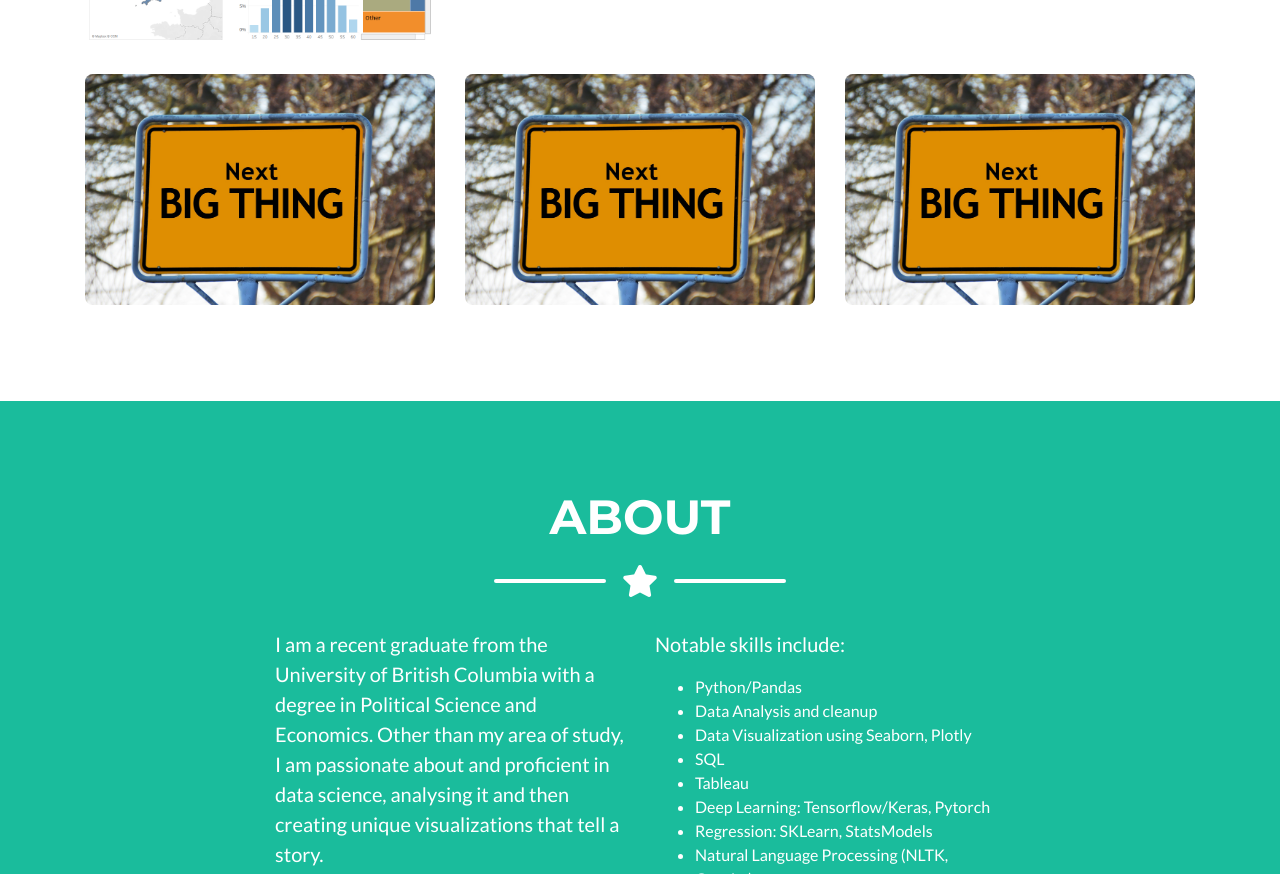
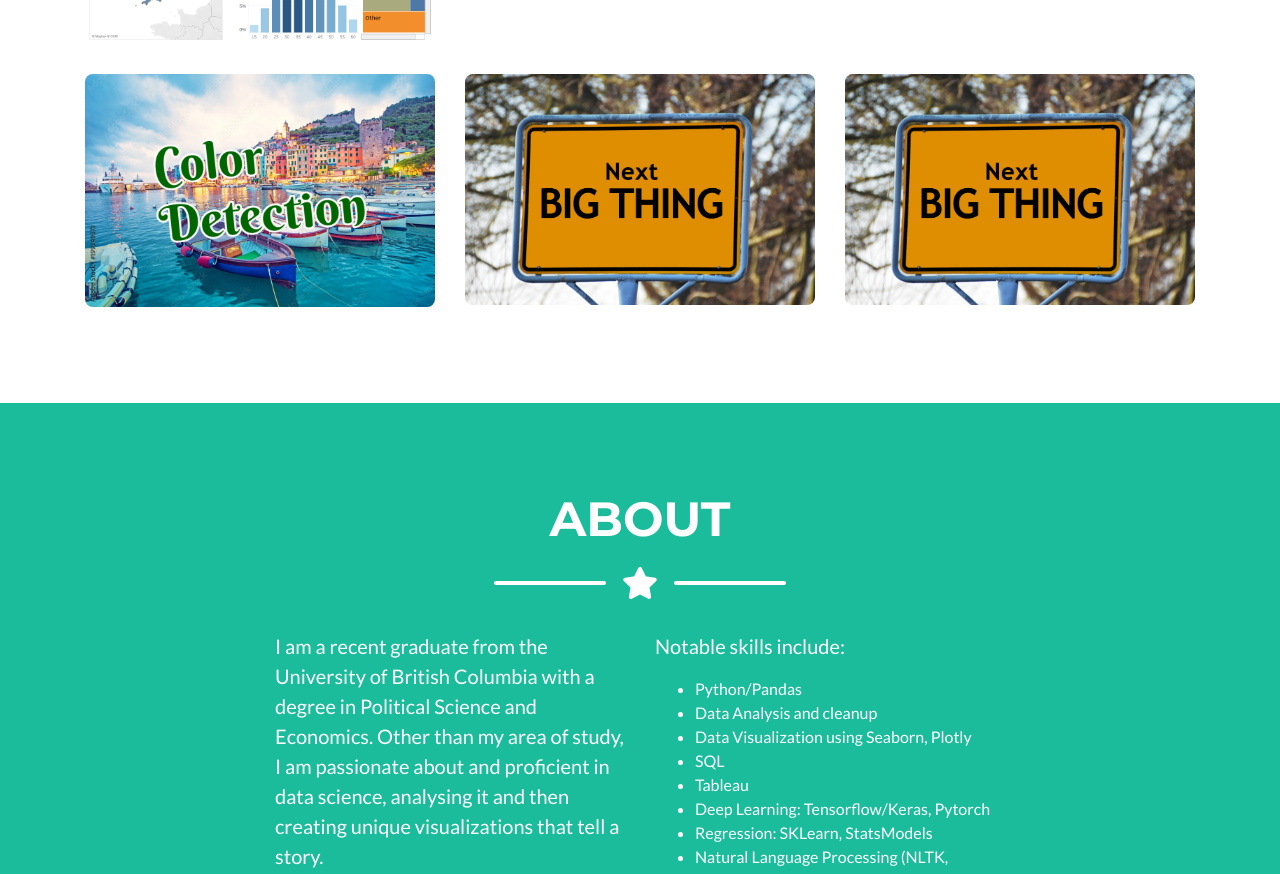
Before and after one commit to sakifff/Portfolio-Website, a website with bundled scripts: page index.html in a window 1280 px wide. Shown: the part 1287-2161 px from the top of the page. Built offline with nearby package versions, Linux system fonts and the light colour scheme.

Commit message:
Experiment

```diff
--- a/index.html
+++ b/index.html
@@ -134,7 +134,7 @@
                 <i class="fas fa-plus fa-3x"></i>
               </div>
             </div>
-            <img class="img-fluid" src="img/portfolio/nextbigthing.jpg" alt="">
+            <img class="img-fluid" src="img/portfolio/color-detect.jpg" alt="">
           </div>
         </div>
 
```
